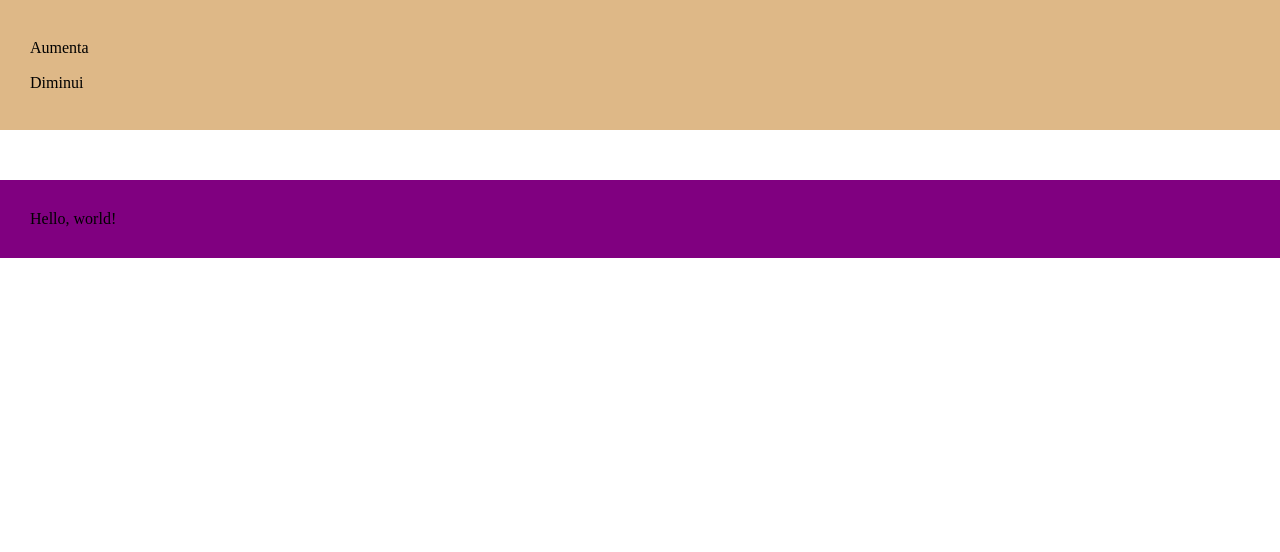
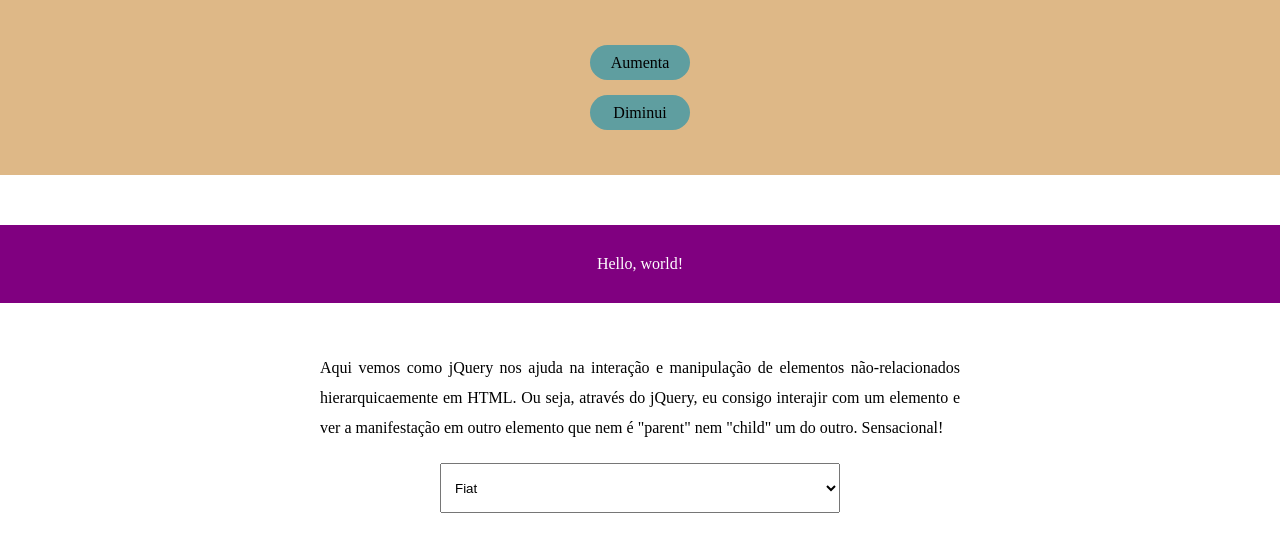
Before and after one commit to julianamacape/Curso-Webmaster-Front-End-Completo, a plain HTML site: page 10-mod10/index.html in a window 1280 px wide. Drawn offline with Linux system fonts and the light colour scheme.

Commit message:
uupdated

```diff
--- a/10-mod10/index.html
+++ b/10-mod10/index.html
@@ -21,16 +21,49 @@
             padding: 30px;
             background-color: burlywood;
             margin-bottom: 50px;
-            cursor: pointer;
+
         }
 
         .artigo01 p {
+            cursor: pointer;
             line-height: 35px;
+            width: 100px;
+            background-color: cadetblue;
+            text-align: center;
+            margin: 15px auto;
+            border-radius: 50px;
+        }
+
+        .artigo01 p:hover {
+            font-size: 15px;
         }
 
         .artigo02 {
             padding: 30px;
             background-color: purple;
+            margin-bottom: 50px;
+        }
+
+        .artigo02 p {
+            color: white;
+            text-align: center;
+            font-size: 16px;
+        }
+
+        .artigo03 p {
+            width: 50%;
+            text-align: justify;
+            margin: 0 auto;
+            line-height: 30px;
+        }
+
+        select {
+            height: 50px;
+            width: 400px;
+            margin: 20px auto;
+            display: block;
+            padding-left: 10px;
+
         }
 
     </style>
@@ -43,6 +76,18 @@
     <div id="teste" class="artigo02">
         <p>Hello, world!</p>
     </div>
+    <div class="artigo03">
+        <p>Aqui vemos como jQuery nos ajuda na interação e manipulação de elementos não-relacionados hierarquicaemente em HTML. Ou seja, através do jQuery, eu consigo interajir com um elemento e ver a manifestação em outro elemento que nem é "parent" nem "child" um do outro. Sensacional!</p>
+    </div>
+
+    <select name="cars" id="cars">
+        <option value="Fiat">Fiat</option>
+        <option value="Ford">Ford</option>
+        <option value="Audi">Audi</option>
+        <option value="Renault">Renault</option>
+        <option value="Citroën">Citroën</option>
+        <option value="Volkswagen">Volkswagen</option>
+    </select>
     <script src="js/jquery-3.5.1.min.js"></script>
     <script src="js/functions.js"></script>
 </body>
--- a/10-mod10/js/functions.js
+++ b/10-mod10/js/functions.js
@@ -1,8 +1,6 @@
-$(function(){
-    $('.artigo01  #aumenta').click(function(){
-        $('.artigo02').css('font-size','20px');
-    });
-    $('.artigo01  #diminui').click(function(){
-        $('.artigo02').css('font-size','10px');
-    });
-});
+$(document).ready(function(){
+    $('select').change(function(){
+        let choice = window.document.getElementById('cars').value
+        alert(`You chose: ${choice}`)
+    })
+})
```
Also changed, not shown: 10-mod10/index2.html (added), 1 other file.
